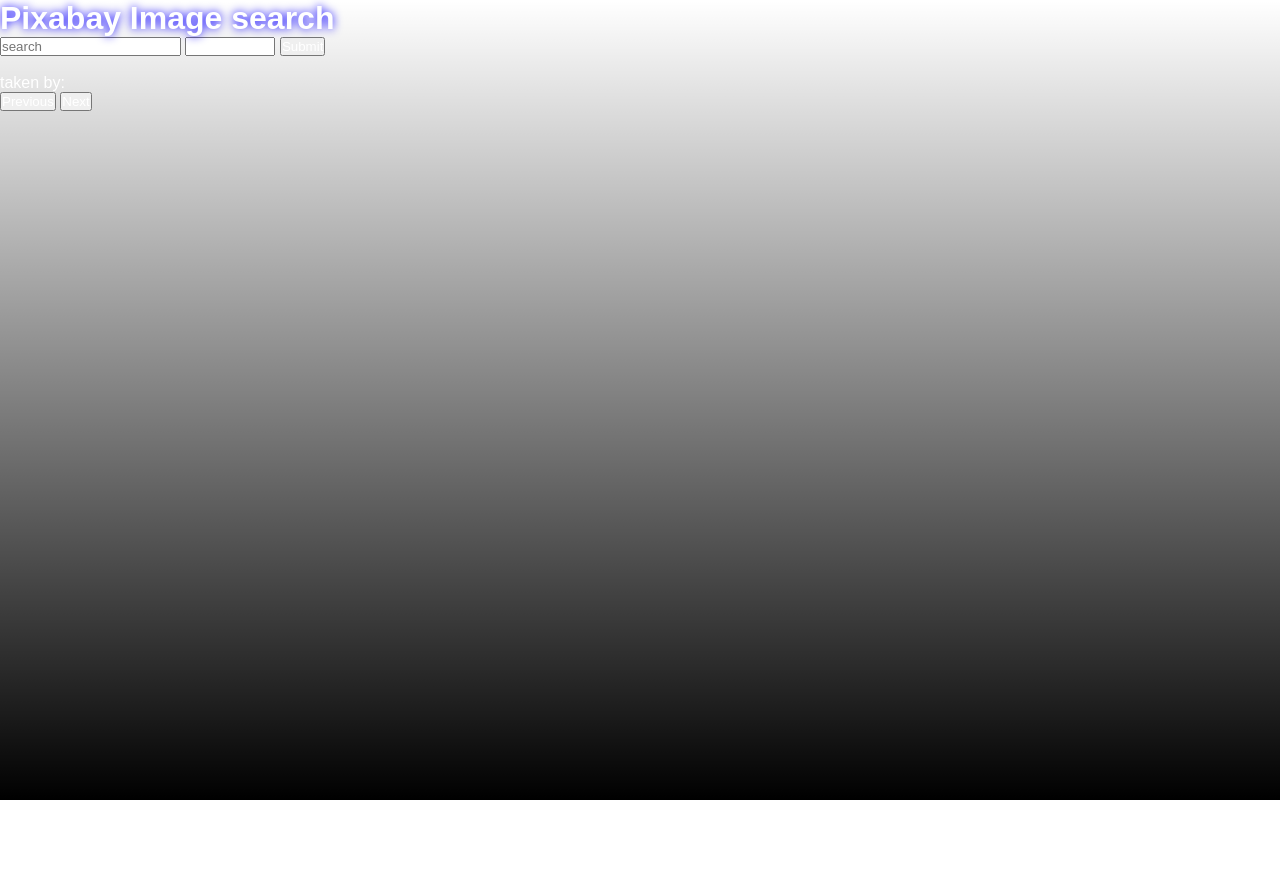
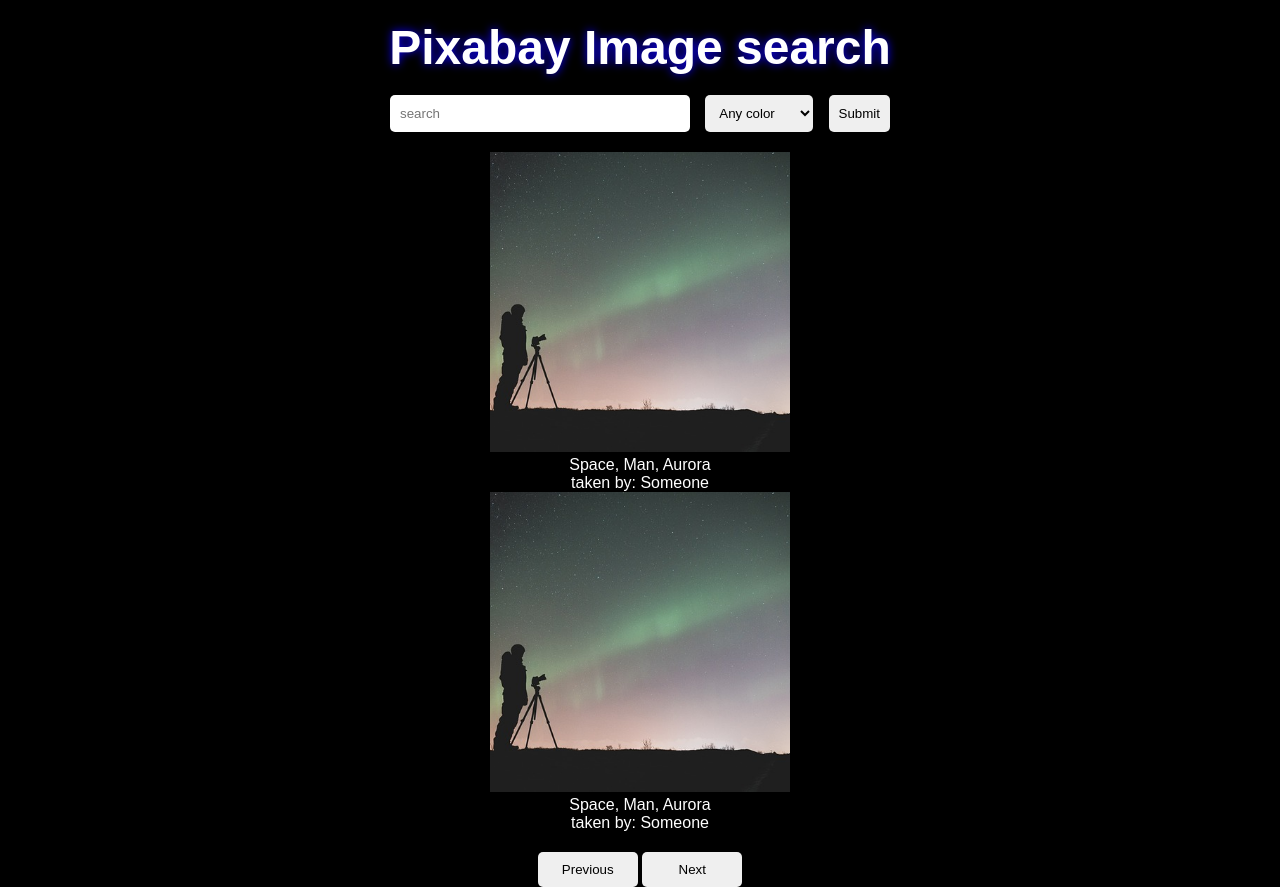
Before and after one commit to annabjurback/Frontend-Assignment2, a plain HTML site: page index.html in a window 1280 px wide. Before the commit the page ends 800 px from the top, so only its background shows below. Drawn offline with Linux system fonts and the light colour scheme.

Commit message:
Some style for headers

```diff
--- a/index.html
+++ b/index.html
@@ -38,14 +38,26 @@
     </header>
     <main>
         <div id="content-template">
-            <img src="">
+            <img src="iceland-5586225_640.jpg">
             <p class="tags">
-
+                Space, Man, Aurora
             </p>
             <p class="photographer">
                 taken by:
                 <span>
-
+                    Someone
+                </span>
+            </p>
+        </div>
+        <div id="content-template">
+            <img src="iceland-5586225_640.jpg">
+            <p class="tags">
+                Space, Man, Aurora
+            </p>
+            <p class="photographer">
+                taken by:
+                <span>
+                    Someone
                 </span>
             </p>
         </div>
--- a/style.css
+++ b/style.css
@@ -3,7 +3,6 @@
     padding: 0;
     box-sizing: border-box;
     font-family: sans-serif;
-    color: white;
 }
 
 html, body {
@@ -14,9 +13,61 @@
     background-image: linear-gradient(to bottom, rgba(0, 0, 0, 0),rgba(0, 0, 0, 1)),url("iceland-5586225_1920.jpg");
     background-size: 100% 100%, contain;
     background-repeat: no-repeat;
-    /* background-color: black; */
+    background-color: black;
+}
+
+h1, p {
+    color: white;
+}
+
+button,input,select {
+    padding: 10px;
+    border-radius: 5px;
+    border-style: none;
+}
+
+#search-form {
+    margin-left: auto;
+    margin-right: auto;
+    max-width: 500px;
+    min-width: 200px;
+    display: flex;
+    justify-content: space-between;
+}
+#search-form #search-field {
+    width: 100%;
+    min-width: 100px;
+    max-width: 300px;
+}
+
+main {
+    text-align: center;
+    margin-top: 20px;
+    margin-bottom: 20px;
+}
+
+img {
+    width: 300px;
+    height: 300px;
+    object-fit: cover;
+}
+
+header {
+    text-align: center;
+
 }
 
 h1 {
-    filter: drop-shadow(0px 0px 5px rgb(13, 0, 255) )
+    display: block;
+    padding: 20px 0px 20px 0px;
+    font-size: 3rem;
+    filter: drop-shadow(0px 0px 5px rgb(13, 0, 255))
 }
+
+footer {
+    text-align: center;
+}
+
+footer button{
+    width: 100px;
+}
```
